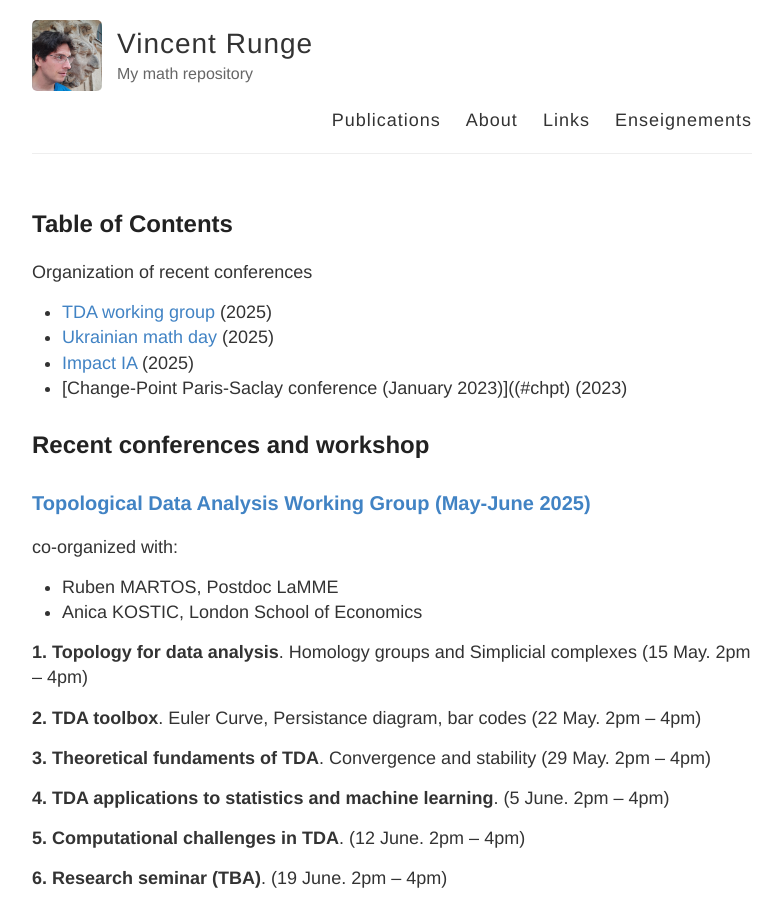
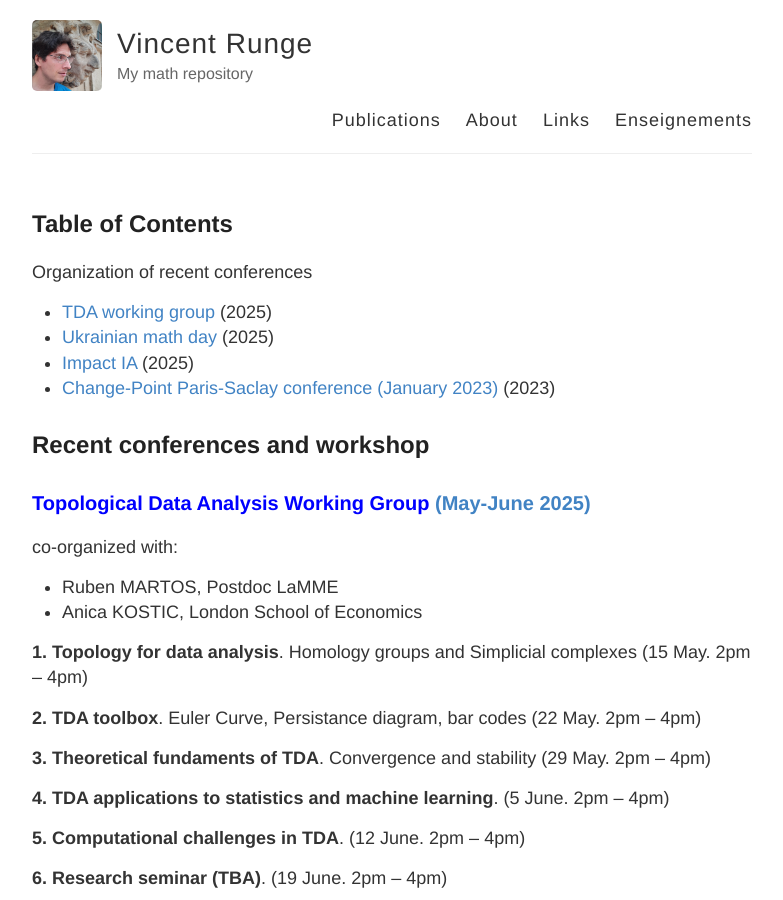
Before and after one commit to vincentrunge/vincentrunge.github.io, a Jekyll site: the page built from About.md, in a window 1280 px wide and 900 px high. Shown: the whole window, without its empty margins (248-1031 px from the left). Built offline with Jekyll 4.4.1, drawn with Linux system fonts in a browser that asks for light colours.

Commit message:
Update About.md

```diff
--- a/About.md
+++ b/About.md
@@ -12,12 +12,12 @@ Organization of recent conferences
 - [TDA working group](#tda) (2025)
 - [Ukrainian math day](#ukraine) (2025)
 - [Impact IA](#impact) (2025)
-- [Change-Point Paris-Saclay conference (January 2023)]((#chpt) (2023)
+- [Change-Point Paris-Saclay conference (January 2023)](#chpt) (2023)
 
 
 ## Recent conferences and workshop
 
-### <a id="tda"> Topological Data Analysis Working Group (May-June 2025)
+### <a id="tda"> <span style="color:blue;"> Topological Data Analysis Working Group </span> (May-June 2025)
 
 co-organized with:
 - Ruben MARTOS, Postdoc LaMME
```
